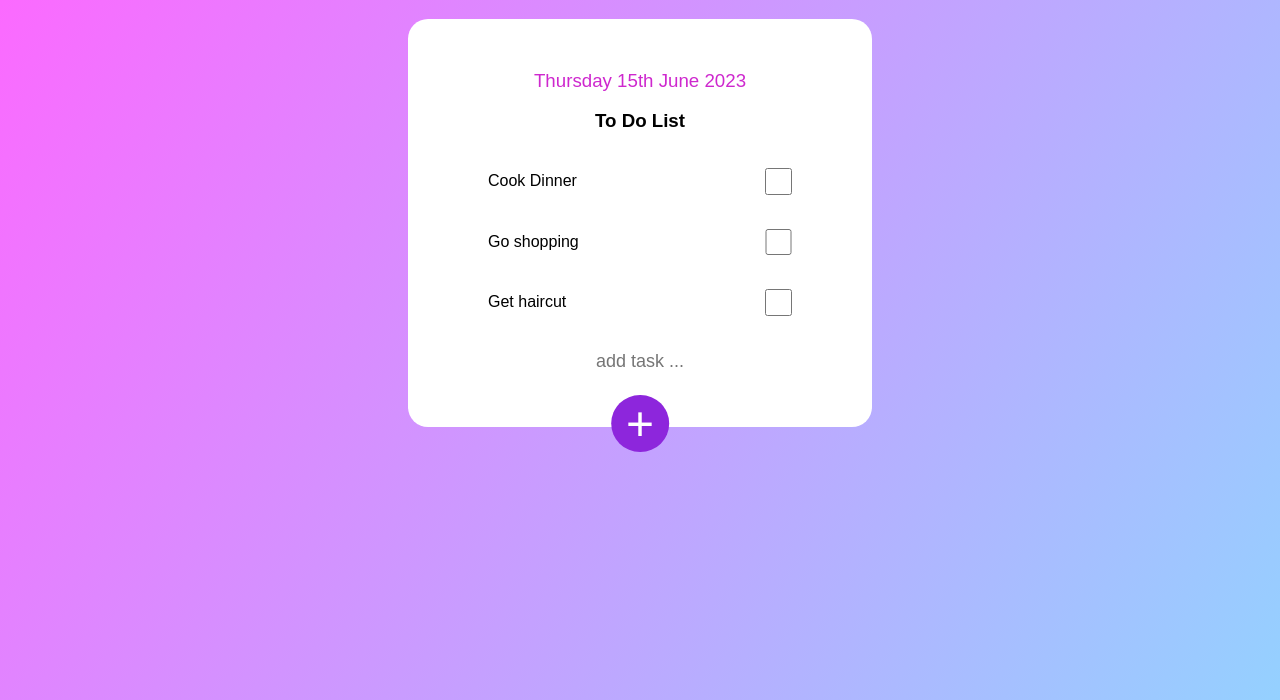
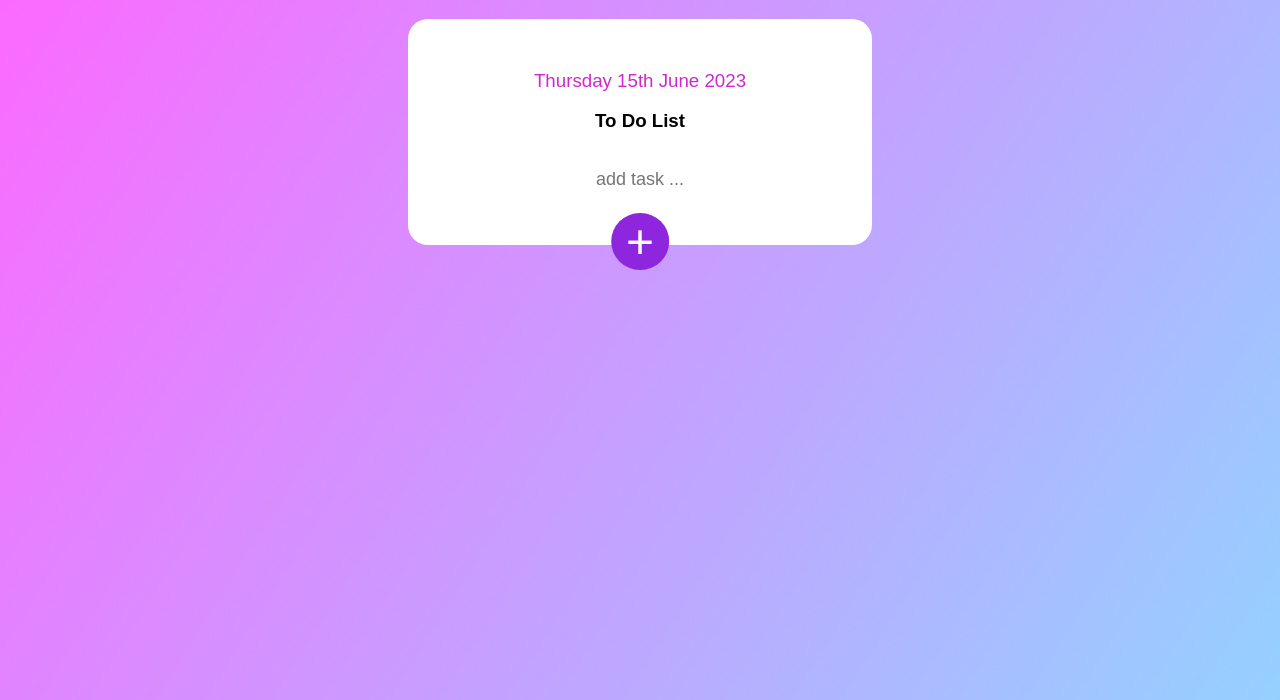
Before and after one commit to AshleyKeeling/To-Do-List-App, a plain HTML site: page index.html in a window 1280 px wide. Shown: the part 100-800 px from the top of the page. Drawn offline with Linux system fonts and the light colour scheme.

Commit message:
optimzed code - completed

```diff
--- a/index.html
+++ b/index.html
@@ -4,6 +4,7 @@
     <meta charset="UTF-8">
     <meta http-equiv="X-UA-Compatible" content="IE=edge">
     <meta name="viewport" content="width=device-width, initial-scale=1.0">
+    <link href="https://fonts.googleapis.com/css2?family=Libre+Franklin:wght@300&amp;display=swap" rel="stylesheet">
     <title>To Do List App</title>
     <link rel="stylesheet" href="style.css">
     <script src="script.js" defer></script>
@@ -17,24 +18,9 @@
         <div id="to-do-list-card">
             <h3 id="card-date">Thursday 15th June 2023</h3>
             <h3 id="card-title">To Do List</h3>
-            <div id="list-items">
-                <div class="list-item">
-                    <h4 class="list-item-name">Cook Dinner</h4>
-                    <input type="checkbox" class="list-item-checkbox">
-                </div>
-                <div class="list-item">
-                    <h4 class="list-item-name">Go shopping</h4>
-                    <input type="checkbox" class="list-item-checkbox">
-                </div>
-                <div class="list-item">
-                    <h4 class="list-item-name">Get haircut</h4>
-                    <input type="checkbox" class="list-item-checkbox">
-                </div>
-            </div>
-
+            <div id="list-items"></div>
             <input type="text" id="user-input-text" placeholder="add task ...">
             <button id="add-item-btn">+</button>
-
         </div>
     </main>
     <footer></footer>
```
